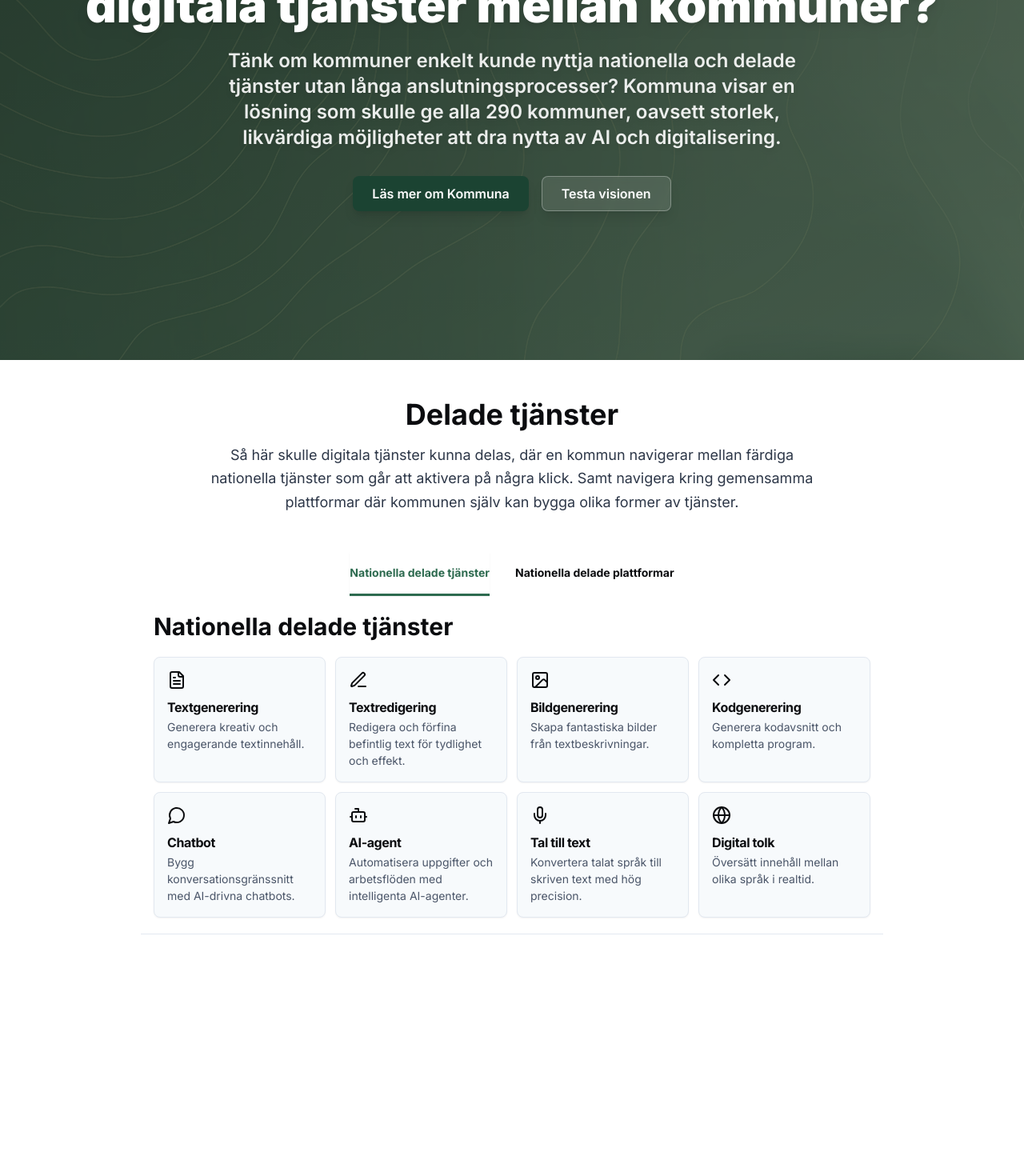
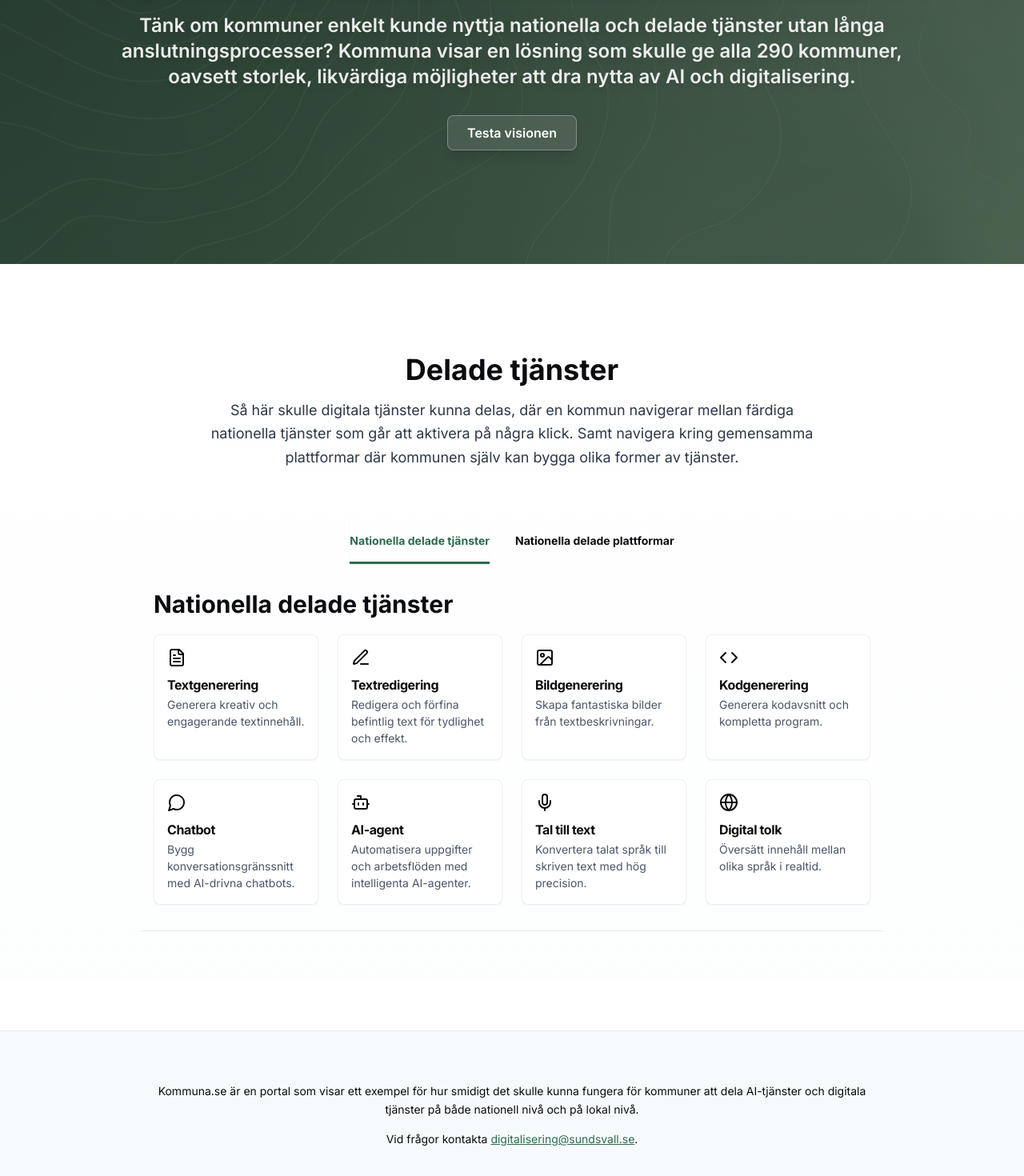
Before and after one commit to CCimen/aiverkstad-website-ki, a Next.js app: page / in a window 1280 px wide. Shown: the part 336-1806 px from the top of the page at 80% size. Before the commit the page ends 1516 px from the top, so only its background shows below. Built offline with nearby package versions, Linux system fonts and the light colour scheme.

Commit message:
Update hero section

```diff
--- a/app/page.tsx
+++ b/app/page.tsx
@@ -84,7 +84,7 @@ export default function Home() {
       <Navbar />
 
       {/* Hero Section - Nordic Design */}
-      <section className="relative min-h-[90vh] flex items-center" suppressHydrationWarning>
+      <section className="relative min-h-[75vh] flex items-center" suppressHydrationWarning>
         <div
           className="absolute inset-0 bg-cover bg-center bg-no-repeat md:bg-fixed"
           style={{
@@ -97,13 +97,10 @@ export default function Home() {
           <h1 className="text-hero text-white mb-6 drop-shadow-lg">
             Framtidens sätt att dela AI- och digitala tjänster mellan kommuner?
           </h1>
-          <p className="text-h3 text-white/90 mb-8 max-w-3xl mx-auto drop-shadow-md">
+          <p className="text-h3 text-white/90 mb-8 max-w-[62rem] mx-auto drop-shadow-md">
             Tänk om kommuner enkelt kunde nyttja nationella och delade tjänster utan långa anslutningsprocesser? Kommuna visar en lösning som skulle ge alla 290 kommuner, oavsett storlek, likvärdiga möjligheter att dra nytta av AI och digitalisering.
           </p>
           <div className="flex flex-col sm:flex-row gap-4 justify-center">
-            <NordicButton variant="primary" className="shadow-lg hover:shadow-xl transition-all" asChild>
-              <Link href="/eneo">Läs mer om Kommuna</Link>
-            </NordicButton>
             <NordicButton variant="outline" className="bg-white/10 backdrop-blur-sm border-white/30 text-white hover:bg-white/20 hover:text-white shadow-lg hover:shadow-xl transition-all" asChild>
               <Link href="#delade-tjanster">Testa visionen</Link>
             </NordicButton>
@@ -112,11 +109,12 @@ export default function Home() {
       </section>
 
       {/* Main Content */}
-      <main className="container px-4" id="delade-tjanster">
+      <main className="bg-gradient-to-b from-nordic-snow to-nordic-frost/30 py-8 md:py-12" id="delade-tjanster">
+        <div className="container px-4">
         <div className="max-w-[960px] mx-auto">
 
           {/* Delade tjänster Section */}
-          <div className="text-center py-8 md:py-12">
+          <div className="text-center py-12 md:py-16">
             <h2 className="text-2xl md:text-4xl font-bold text-nordic-ink mb-4">
               Delade tjänster
             </h2>
@@ -145,18 +143,18 @@ export default function Home() {
                 </TabsList>
 
                 <TabsContent value="national" className="mt-0">
-                  <div className="py-3 md:py-5 px-2 md:px-4">
+                  <div className="py-6 md:py-8 px-2 md:px-4">
                     <h3 className="text-h2 text-nordic-ink mb-3 md:mb-5">
                       Nationella delade tjänster
                     </h3>
 
                     {/* Service Cards Grid */}
                     <div className="space-y-3">
-                      <div className="grid grid-cols-1 sm:grid-cols-2 lg:grid-cols-4 gap-3">
+                      <div className="grid grid-cols-1 sm:grid-cols-2 lg:grid-cols-4 gap-4 md:gap-6">
                         {aiServices.map((service) => (
                           <Dialog key={service.id}>
                             <DialogTrigger asChild>
-                              <Card className="bg-nordic-frost border-nordic-cloud rounded-lg p-3 md:p-4 cursor-pointer transition-all hover:shadow-xl hover:border-nordic-sage hover:-translate-y-1 group">
+                              <Card className="bg-white border-nordic-cloud/60 rounded-lg p-3 md:p-4 cursor-pointer transition-all shadow-sm hover:shadow-xl hover:border-nordic-sage hover:-translate-y-1 group">
                                 <CardHeader className="p-0 pb-2 md:pb-3">
                                   <service.icon className="h-5 w-5 md:h-6 md:w-6 text-nordic-ink group-hover:text-nordic-forest transition-all duration-300 group-hover:scale-110" />
                                 </CardHeader>
@@ -188,8 +186,10 @@ export default function Home() {
                                 </div>
                                 <p className="text-nordic-ink mb-4 text-sm md:text-base">{service.details}</p>
                                 <div className="flex justify-end">
-                                  <NordicButton variant="primary">
-                                    Läs mer <ArrowRight className="ml-2 h-4 w-4" />
+                                  <NordicButton variant="primary" asChild>
+                                    <Link href="/activate">
+                                      Aktivera tjänst <ArrowRight className="ml-2 h-4 w-4" />
+                                    </Link>
                                   </NordicButton>
                                 </div>
                               </div>
@@ -202,7 +202,7 @@ export default function Home() {
                 </TabsContent>
 
                 <TabsContent value="platforms" className="mt-0">
-                  <div className="py-3 md:py-5 px-2 md:px-4">
+                  <div className="py-6 md:py-8 px-2 md:px-4">
                     <h3 className="text-h2 text-nordic-ink mb-3 md:mb-5">
                       Nationella delade plattformar
                     </h3>
@@ -229,15 +229,6 @@ export default function Home() {
                               <ArrowRight className="h-4 w-4" />
                             </Link>
                           </NordicButton>
-                          <NordicButton
-                            variant="secondary"
-                            asChild
-                          >
-                            <Link href="/eneo">
-                              Om Eneo
-                              <ArrowRight className="h-4 w-4" />
-                            </Link>
-                          </NordicButton>
                         </div>
                       </CardContent>
                     </Card>
@@ -247,7 +238,29 @@ export default function Home() {
             </div>
           </div>
         </div>
+        </div>
       </main>
+
+      {/* Footer */}
+      <footer className="bg-nordic-frost border-t border-nordic-cloud mt-16">
+        <div className="container mx-auto px-4 py-12 md:py-16">
+          <div className="max-w-4xl mx-auto text-center">
+            <p className="text-nordic-ink text-sm leading-relaxed">
+              Kommuna.se är en portal som visar ett exempel för hur smidigt det skulle kunna fungera för kommuner att dela AI-tjänster och digitala tjänster på både nationell nivå och på lokal nivå.
+            </p>
+            <p className="text-nordic-ink text-sm mt-4">
+              Vid frågor kontakta{" "}
+              <a
+                href="mailto:digitalisering@sundsvall.se"
+                className="text-nordic-sage hover:text-nordic-forest underline transition-colors"
+              >
+                digitalisering@sundsvall.se
+              </a>
+              .
+            </p>
+          </div>
+        </div>
+      </footer>
 
     </div>
   )
```
